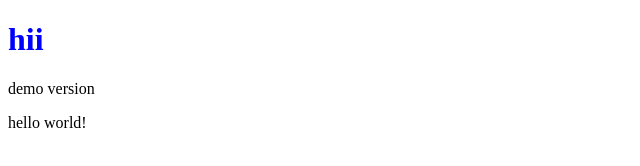
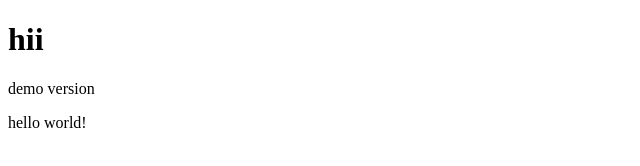
Before and after one commit to ZaidAbbas72/Demo, a plain HTML site: page hello.html in a window 1280 px wide. Shown: the full height of the page, 0-640 px from the left. Drawn offline with Linux system fonts and the light colour scheme.

Commit message:
revert back

```diff
--- a/hello.html
+++ b/hello.html
@@ -6,7 +6,7 @@
         </title>
     </head>
     <body>
-     <h1 style="color:blue" > hii</h1>
+     <h1 > hii</h1>
         <p>demo version</p>
         hello world!
     </body>
```
